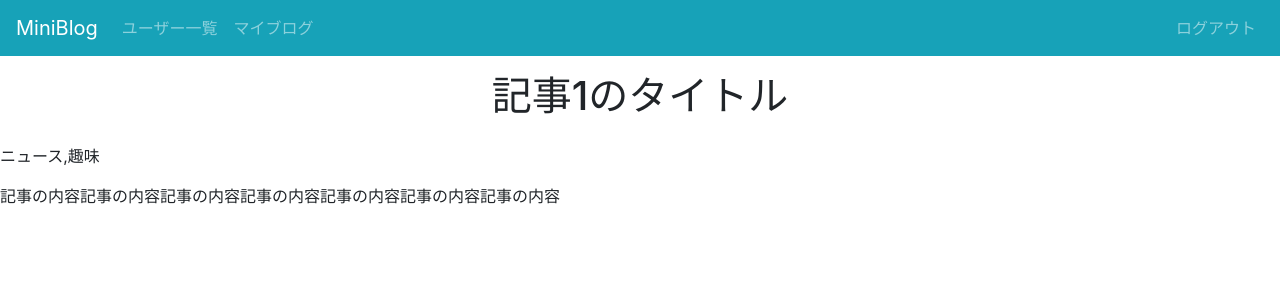
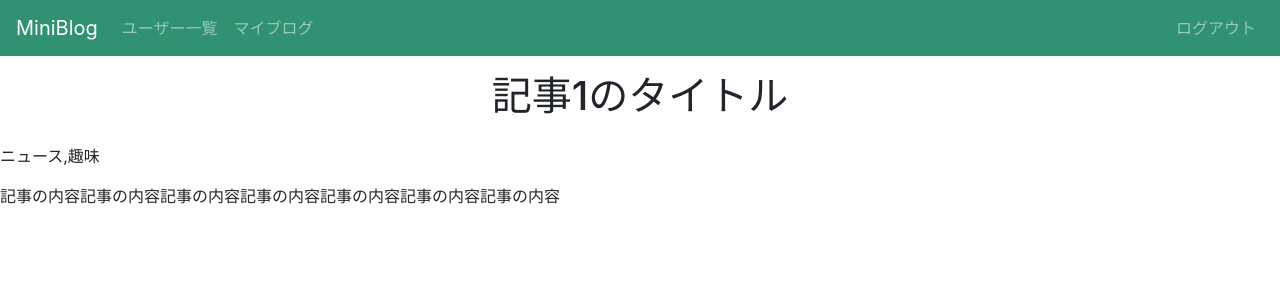
Before and after one commit to yushiw/miniblog, a Nuxt app in the folder frontend/: page /articles/1 in a window 1280 px wide. Shown: the top 300 px of the page. Built offline with nearby package versions, Linux system fonts and the light colour scheme.

Commit message:
add assets/css/variable.scss

```diff
--- /dev/null
+++ b/frontend/assets/css/variable.scss
@@ -0,0 +1,3 @@
+$main-color: #309173;
+$accent-color: #cf6e7f;
+$light-color: #98ddb6;
--- a/frontend/components/NavBar.vue
+++ b/frontend/components/NavBar.vue
@@ -1,6 +1,6 @@
 <template>
   <div>
-    <b-navbar toggleable="lg" type="dark" variant="info">
+    <b-navbar toggleable="lg" type="dark">
       <b-navbar-brand href="/articles">MiniBlog</b-navbar-brand>
 
       <b-navbar-toggle target="nav-collapse"></b-navbar-toggle>
@@ -43,3 +43,8 @@ export default {
   }
 }
 </script>
+<style lang="scss">
+.navbar {
+  background: $main-color;
+}
+</style>
--- a/frontend/nuxt.config.js
+++ b/frontend/nuxt.config.js
@@ -42,7 +42,8 @@ export default {
     // Doc: https://bootstrap-vue.js.org/docs/
     'bootstrap-vue/nuxt',
 
-   '@nuxtjs/proxy'
+   '@nuxtjs/proxy',
+   '@nuxtjs/style-resources'
   ],
   /*
    ** Axios module configuration
@@ -55,6 +56,12 @@ export default {
     '/backend': {
       target: 'http://php:8000'
     }
+  },
+
+  styleResources: {
+    scss: [
+      '~/assets/css/variable.scss'
+    ]
   },
 
   /*
```
Also changed, not shown: frontend/assets/css/main.scss (line endings or trailing spaces).
